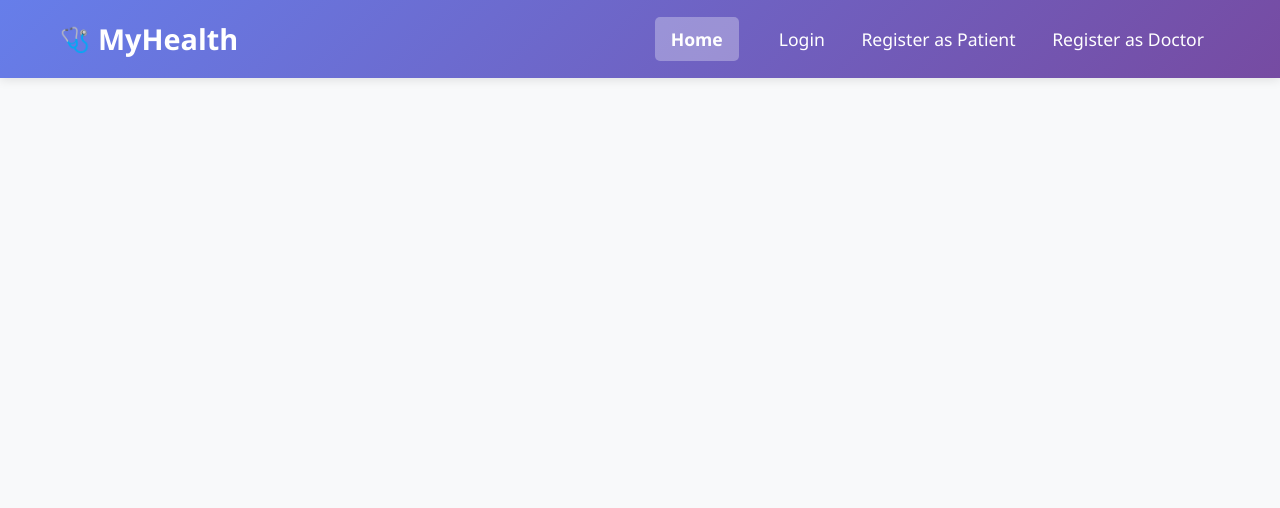
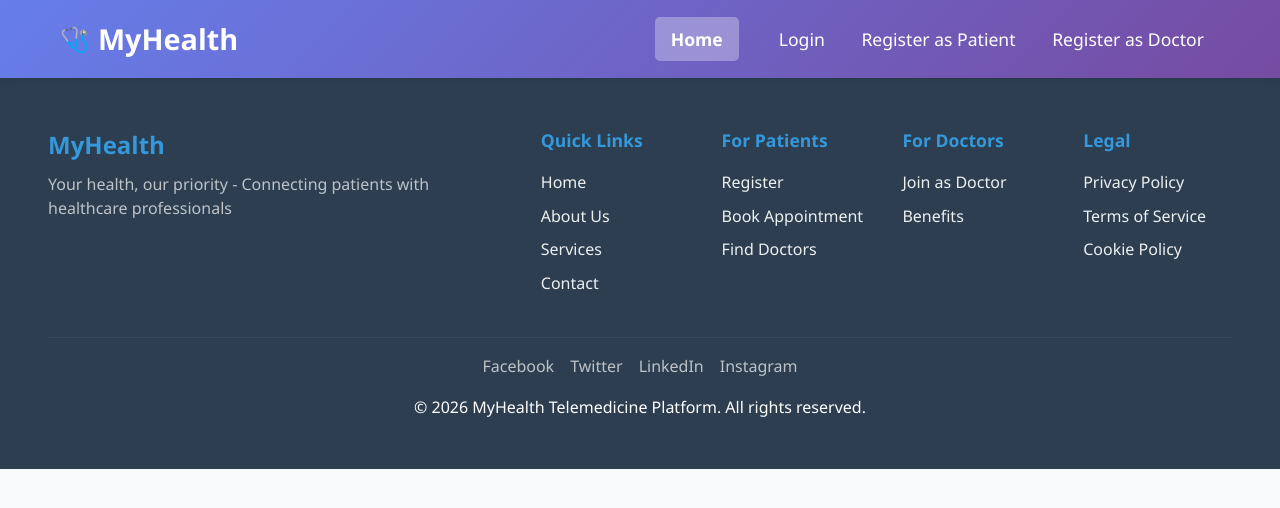
Before and after one commit to mbie95/MyHealthFrontend, an Angular app: page / in a window 1280 px wide. Shown: the top 508 px of the page. Built offline with nearby package versions, Linux system fonts and the light colour scheme.

Commit message:
Create footer

```diff
--- a/src/app/app.html
+++ b/src/app/app.html
@@ -1,2 +1,3 @@
 <app-nav/>
 <router-outlet />
+<app-footer/>
--- a/src/app/app.ts
+++ b/src/app/app.ts
@@ -1,10 +1,11 @@
 import { Component, signal } from '@angular/core';
 import { RouterOutlet } from '@angular/router';
 import { Nav } from './nav/nav';
+import { Footer } from './footer/footer';
 
 @Component({
   selector: 'app-root',
-  imports: [RouterOutlet, Nav],
+  imports: [RouterOutlet, Nav, Footer],
   templateUrl: './app.html',
   styleUrl: './app.css'
 })
--- /dev/null
+++ b/src/app/footer/footer.css
@@ -0,0 +1,76 @@
+.footer {
+    background: #2c3e50;
+    color: white;
+    padding: 3rem;
+    margin-top: auto;
+}
+
+.footer-content {
+    display: grid;
+    grid-template-columns: 2fr 3fr;
+    gap: 2rem;
+    margin-bottom: 2rem;
+}
+
+.footer-brand h3 {
+    color: #3498db;
+    margin-bottom: 0.5rem;
+    font-size: 1.5rem;
+}
+
+.footer-brand p {
+    color: #bdc3c7;
+    line-height: 1.5;
+}
+
+.footer-links {
+    display: grid;
+    grid-template-columns: repeat(4, 1fr);
+    gap: 2rem;
+}
+
+.footer-section h4 {
+    color: #3498db;
+    margin-bottom: 1rem;
+    font-size: 1.1rem;
+}
+
+.footer-link {
+    display: block;
+    color: #ecf0f1;
+    text-decoration: none;
+    margin-bottom: 0.5rem;
+    transition: color 0.3s;
+}
+
+.footer-link:hover {
+    color: #3498db;
+    cursor: pointer;
+}
+
+.footer-bottom {
+    border-top: 1px solid #34495e;
+    padding-top: 1rem;
+}
+
+.social-links {
+    display: flex;
+    justify-content: center;
+    gap: 1rem;
+    margin-bottom: 1rem;
+}
+
+.social-link {
+    color: #bdc3c7;
+    text-decoration: none;
+    transition: color 0.3s;
+}
+
+.social-link:hover {
+    color: #3498db;
+    cursor: pointer;
+}
+
+.text-center {
+    text-align: center;
+}
--- /dev/null
+++ b/src/app/footer/footer.html
@@ -0,0 +1,54 @@
+<footer class="footer">
+    <div class="container">
+        <div class="footer-content">
+            <div class="footer-brand">
+                <h3>MyHealth</h3>
+                <p>Your health, our priority - Connecting patients with healthcare professionals</p>
+            </div>
+
+
+            <div class="footer-links">
+                <div class="footer-section">
+                    <h4>Quick Links</h4>
+                    <a routerLink="/" class="footer-link">Home</a>
+                    <a routerLink="/about" class="footer-link">About Us</a>
+                    <a routerLink="/services" class="footer-link">Services</a>
+                    <a routerLink="/contact" class="footer-link">Contact</a>
+                </div>
+
+                <div class="footer-section">
+                    <h4>For Patients</h4>
+                    <a routerLink="/register" class="footer-link">Register</a>
+                    <a routerLink="/book-appointment" class="footer-link">Book Appointment</a>
+                    <a routerLink="/find-doctors" class="footer-link">Find Doctors</a>
+                </div>
+
+                <div class="footer-section">
+                    <h4>For Doctors</h4>
+                    <a routerLink="/register-doctor" class="footer-link">Join as Doctor</a>
+                    <a routerLink="/doctor-benefits" class="footer-link">Benefits</a>
+                </div>
+
+                <div class="footer-section">
+                    <h4>Legal</h4>
+                    <a routerLink="/privacy" class="footer-link">Privacy Policy</a>
+                    <a routerLink="/terms" class="footer-link">Terms of Service</a>
+                    <a routerLink="/cookies" class="footer-link">Cookie Policy</a>
+                </div>
+            </div>
+        </div>
+
+        <div class="footer-bottom">
+            <div class="social-links">
+                <a href="#!" class="social-link">Facebook</a>
+                <a href="#!" class="social-link">Twitter</a>
+                <a href="#!" class="social-link">LinkedIn</a>
+                <a href="#!" class="social-link">Instagram</a>
+            </div>
+
+            <div class="text-center mt-1">
+                <p>&copy; 2026 MyHealth Telemedicine Platform. All rights reserved.</p>
+            </div>
+        </div>
+    </div>
+</footer>
```
Also changed, not shown: src/app/footer/footer.ts (added, +11 -0 lines), 1 other file (tests, documents, lock files or other folders).
